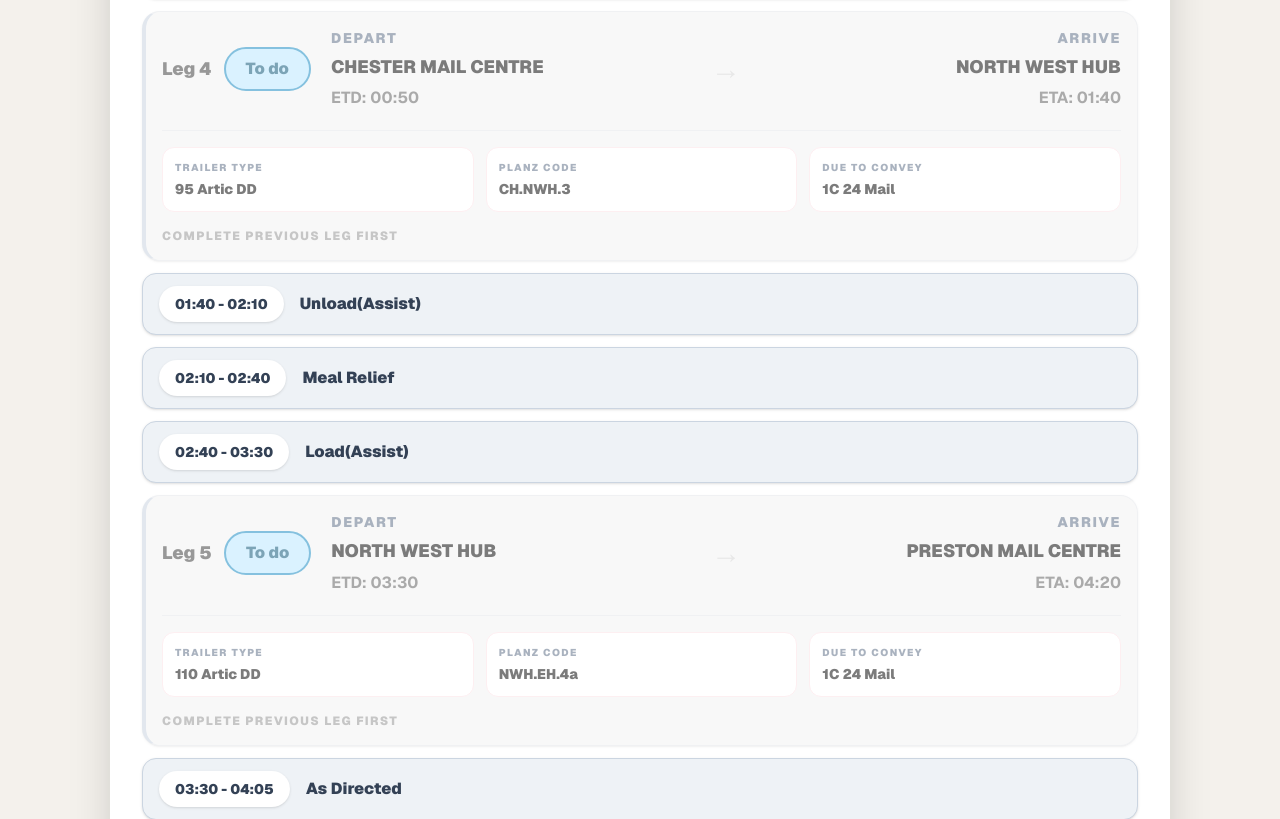
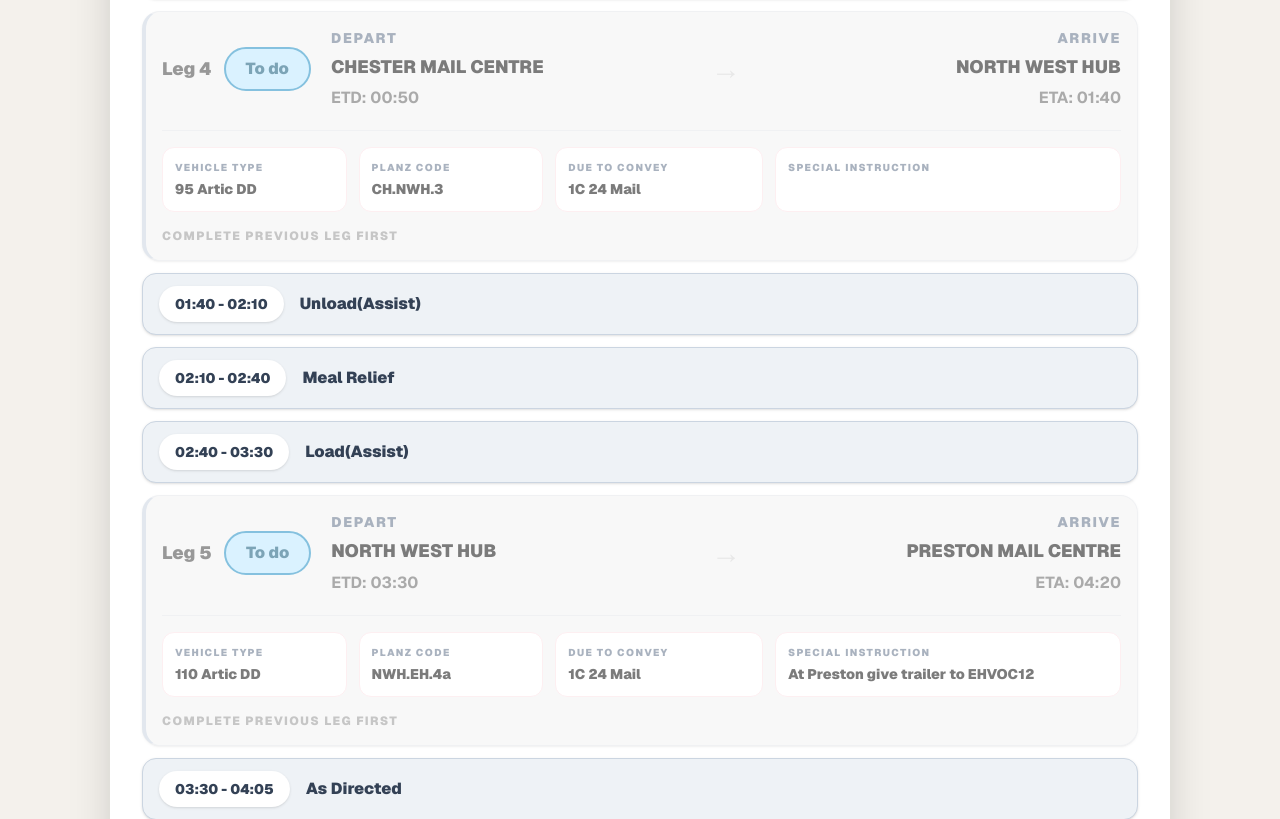
Before and after one commit to acannon76/rugby-league-supporter-web, a Next.js app: page /internal/app-ideas/manifest in a window 1280 px wide. Shown: the part 1740-2559 px from the top of the page. Built offline with nearby package versions, Linux system fonts and the light colour scheme.

Commit message:
manifest changes

```diff
--- a/src/app/internal/app-ideas/manifest/ManifestMockupClient.tsx
+++ b/src/app/internal/app-ideas/manifest/ManifestMockupClient.tsx
@@ -487,7 +487,7 @@ function DutyDateHeader({
 
       <div className="rounded-[14px] border border-[#e5e7eb] bg-[#f8fafc] px-4 py-3 text-left sm:text-right">
         <p className="text-[10px] font-black uppercase tracking-[0.16em] text-[#64748b]">
-          Duty Start / End Time
+          Start / End Time
         </p>
         <p className="mt-1 text-base font-black text-[#222]">19:30 - 06:00</p>
       </div>
@@ -664,10 +664,15 @@ function LegCard({
         </div>
       </div>
 
-      <div className="mt-5 grid gap-3 border-t border-[#e5e7eb] pt-4 sm:grid-cols-3">
-        <InfoPill label="Trailer Type" value={leg.trailerType} />
+      <div className="mt-5 grid gap-3 border-t border-[#e5e7eb] pt-4 md:grid-cols-[0.8fr_0.8fr_0.9fr_1.5fr]">
+        <InfoPill label="Vehicle Type" value={leg.trailerType} />
         <InfoPill label="Planz Code" value={leg.planzCode} />
         <InfoPill label="Due to Convey" value={leg.dueToConvey} />
+        <InfoPill
+          label="Special Instruction"
+          value={getSpecialInstruction(leg.number)}
+          emptyPlaceholder=" "
+        />
       </div>
 
       {issueReport && (
@@ -683,13 +688,33 @@ function LegCard({
   );
 }
 
-function InfoPill({ label, value }: { label: string; value: string }) {
+function getSpecialInstruction(legNumber: number) {
+  if (legNumber === 5) {
+    return "At Preston give trailer to EHVOC12";
+  }
+
+  if (legNumber === 6) {
+    return "Take trailer from EHVOC12 & Give to NWH456 at NWH";
+  }
+
+  return "";
+}
+
+function InfoPill({
+  label,
+  value,
+  emptyPlaceholder = "-",
+}: {
+  label: string;
+  value: string;
+  emptyPlaceholder?: string;
+}) {
   return (
     <div className="rounded-[12px] border border-[#fde2e7] bg-white p-3">
       <p className="text-[10px] font-black uppercase tracking-[0.14em] text-[#64748b]">
         {label}
       </p>
-      <p className="mt-1 text-sm font-black text-[#111]">{value}</p>
+      <p className="mt-1 text-sm font-black leading-5 text-[#111]">{value || emptyPlaceholder}</p>
     </div>
   );
 }
```
